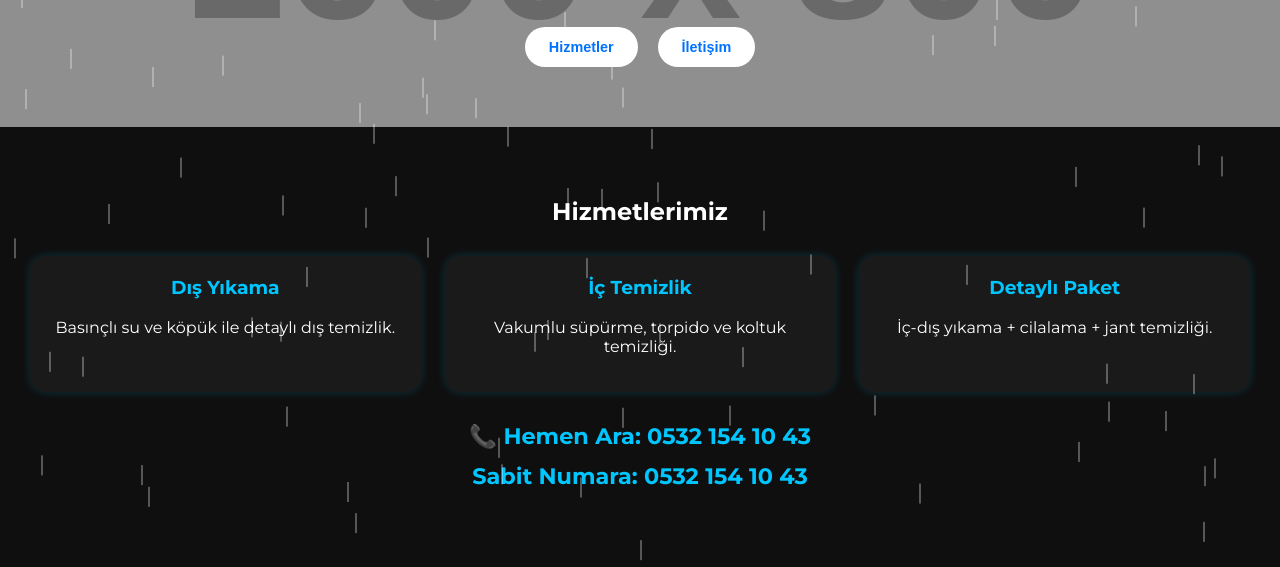
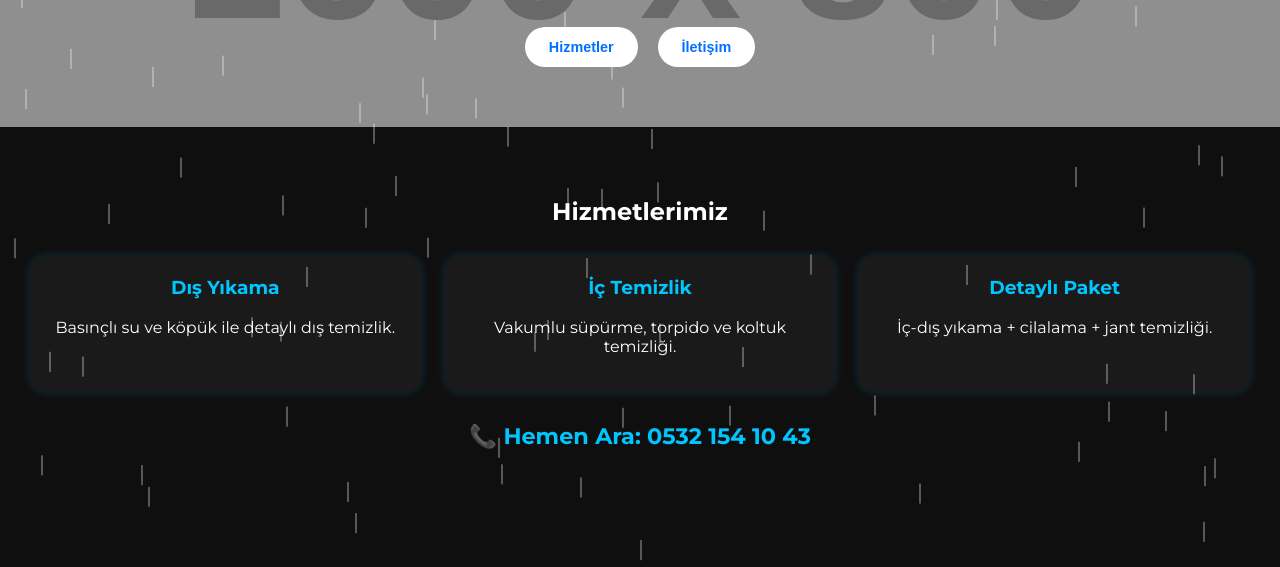
Before and after one commit to lionotoyikama/-, a plain HTML site: page index.html in a window 1280 px wide. Shown: the part 188-755 px from the top of the page. Drawn offline with Linux system fonts and the light colour scheme; placeholder pictures from the web are drawn by us.

Commit message:
Update index.html

```diff
--- a/index.html
+++ b/index.html
@@ -239,7 +239,6 @@
 
     <div class="phone-area">
       <a href="tel:05321541043" class="phone">📞 Hemen Ara: 0532 154 10 43</a>
-      <span class="phone">Sabit Numara: 0532 154 10 43</span>
     </div>
   </section>
 
```
